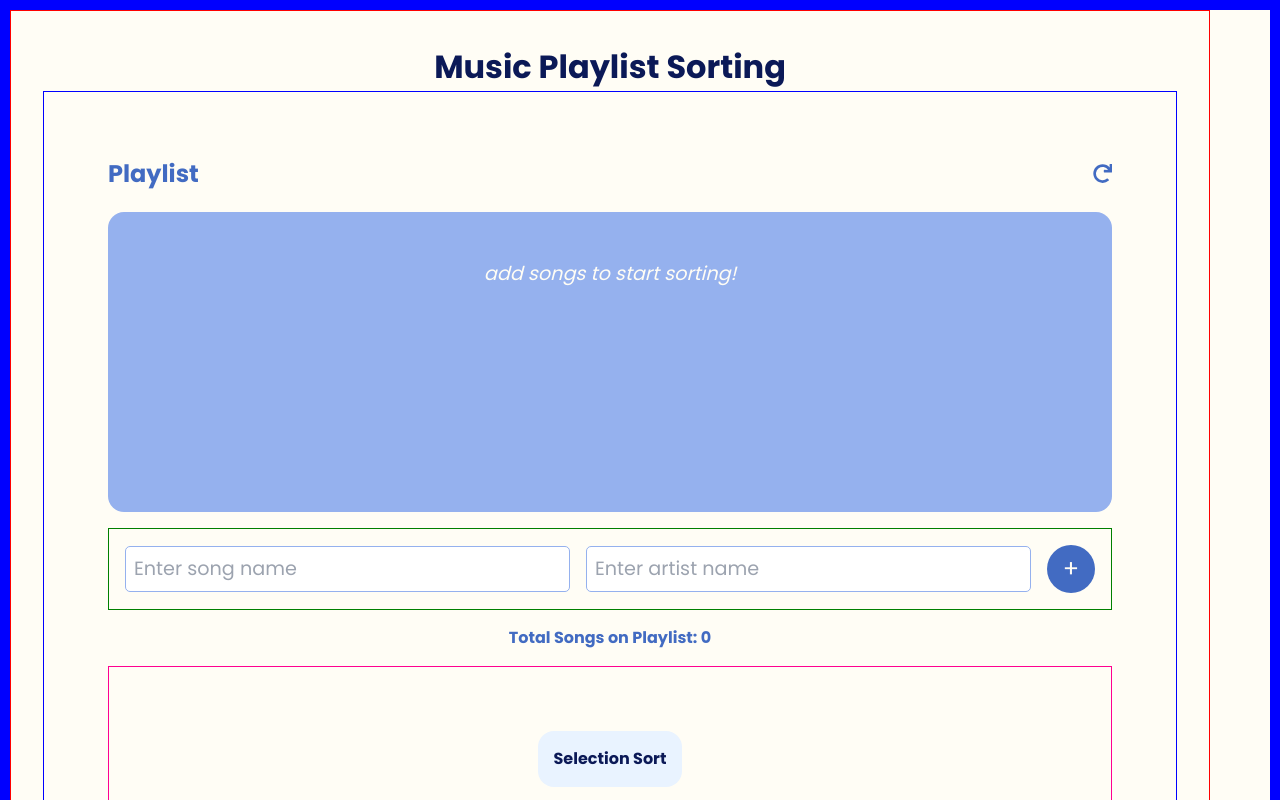
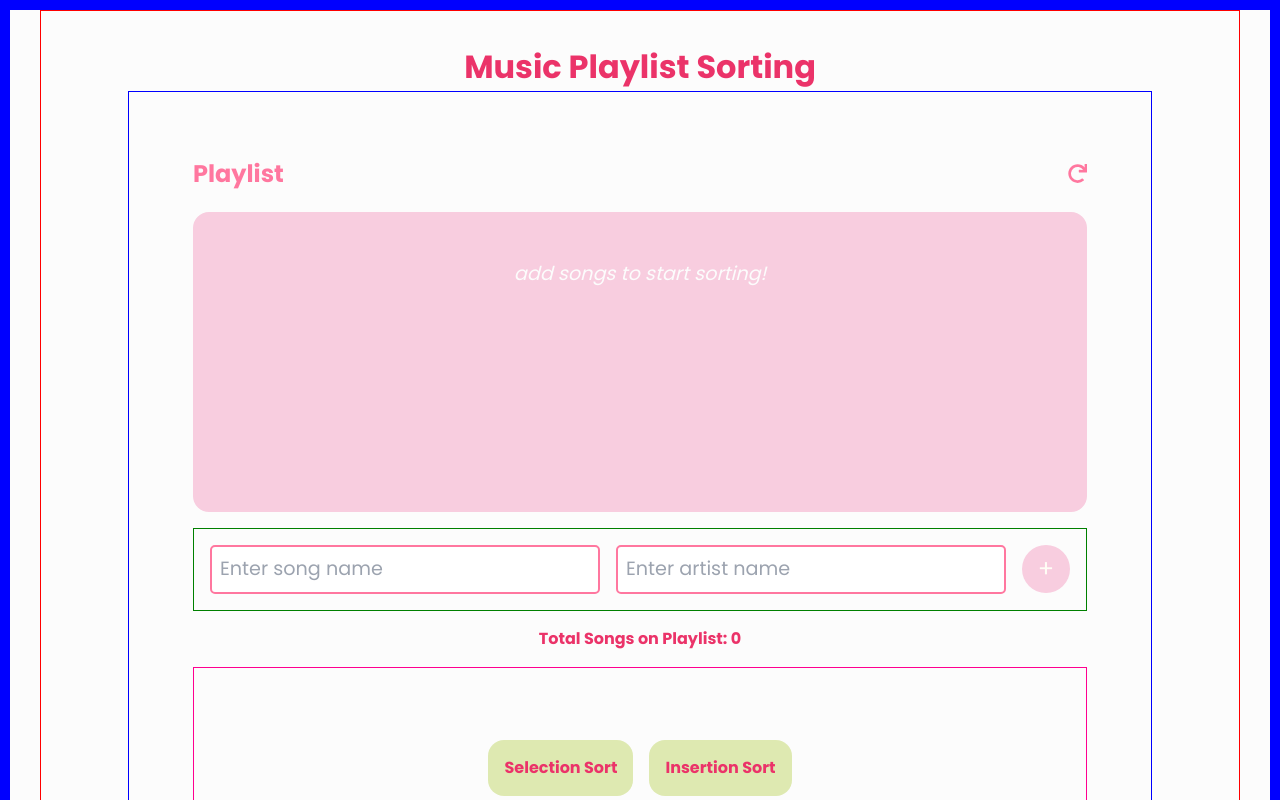
Before and after one commit to reyna-okamune/MusicPlaylistOrganizer, a Next.js app in the folder musicplaylistorganizer/: page / in a window 1280 px wide. Shown: the top 800 px of the page. Built offline with nearby package versions, Linux system fonts and the light colour scheme.

Commit message:
Added Insertion Sort Button

```diff
--- a/musicplaylistorganizer/app/globals.css
+++ b/musicplaylistorganizer/app/globals.css
@@ -3,8 +3,8 @@
 @tailwind utilities;
 
 :root {
-  --background: #fffdf5;
-  --foreground: #426bc2;
+  --background: #fcfcfc;
+  --foreground: #99bd05;
 }
 
 @media (prefers-color-scheme: dark) {
@@ -15,7 +15,6 @@
 }
 
 body {
-  color: var(--foreground);
   background: var(--background);
   font-family: Arial, Helvetica, sans-serif;
   min-height: 100vh;
@@ -46,6 +45,10 @@ body {
   border: 1px solid red;
   width: 100%;
   max-width: 1200px;
+  margin: 0 auto;
+  display: flex;
+  flex-direction: column;
+  align-items: center;
 }
 
 .playlist-container {
@@ -54,7 +57,7 @@ body {
 }
 
 .playlist-items-container {
-  background-color: #95b1ee;
+  background-color: #f8cddf;
   border-radius: 1rem;
   padding: 1rem;
   flex-direction: row;
@@ -77,24 +80,28 @@ body {
   justify-content: space-between;
   align-items: center;
   color: var(--background);
+  font-weight: bold;
+  font-size: 0.85rem;
   padding: 0.75rem;
 }
 
 h1 {
   font-size: 2rem;
-  color: #0b1957;
+  color: #eb3369;
   font-weight: bold;
   text-align: center;
 }
 
 h2 {
   font-size: 1.5rem;
+  color: #ff779f;
   font-weight: bold;
 }
 
 h3 {
   font-size: 1rem;
   font-weight: bold;
+  color: #eb3369;
 }
 
 .add-song-form {
@@ -111,7 +118,7 @@ h3 {
 .song-input,
 .artist-input {
   padding: 0.5rem;
-  border: 1px solid #95b1ee;
+  border: 2px solid #ff779f;
   border-radius: 5px;
   font-size: clamp(0.5rem, 1.5vw, 1.5rem);
   flex: 1;
@@ -122,7 +129,7 @@ h3 {
   width: 3rem;
   height: 3rem;
   padding: 0;
-  background-color: #426bc2;
+  background-color: #f8cddf;
   color: #fffdf5;
   font-size: 1.5rem;
   border-radius: 50%;
@@ -134,7 +141,7 @@ h3 {
 }
 
 .add-song-button:hover {
-  background-color: #0b1957;
+  background-color: #ff779f;
   color: #fffdf5;
 }
 
@@ -159,17 +166,17 @@ h3 {
 }
 
 .sort-button {
-  background-color: #e9f3ff;
+  background-color: rgba(153, 189, 5, 0.3);
   font-size: clamp(0.8rem, 1.5vw, 1rem);
   font-weight: bold;
-  color: #0b1957;
+  color: #eb3369;
   padding: 1rem;
+  margin: 0.5rem;
   border-radius: 1rem;
 }
 
 .sort-button:hover {
-  background-color: #426bc2;
-  color: #fffdf5;
+  background-color: rgba(153, 189, 5, 0.7);
 }
 
 .playlist-header {
@@ -184,13 +191,12 @@ h3 {
   border: none;
   cursor: pointer;
   font-size: 1.2rem;
-  color: #426bc2;
+  color: #ff779f;
   transition: color 0.3s ease;
   transition: transform 0.3s ease;
 }
 
 .refresh-button:hover {
-  color: #0b1957;
   transform: rotate(180deg);
   transition: transform 0.3s ease;
 
--- a/musicplaylistorganizer/app/page.tsx
+++ b/musicplaylistorganizer/app/page.tsx
@@ -11,9 +11,14 @@ export default function Home() {
   // Add song handler
   const handleAddSong = () => {
     if (newSongTitle && newArtistName) {
+      const capitalizedTitle = newSongTitle
+        .split(' ')
+        .map(word => word.charAt(0).toUpperCase() + word.slice(1).toLowerCase())
+        .join(' ');
+
       const newSong = {
-        id: crypto.randomUUID(),
-        title: newSongTitle,
+        id: Math.random().toString(36).substring(2, 15),
+        title: capitalizedTitle,
         artist: newArtistName
       };
       setOriginalSongs([...originalSongs, newSong]);
@@ -30,7 +35,6 @@ export default function Home() {
   };
 
   // Selection sort handler
-
   const selectionSort = () => {
     // copy songs array
     const songsCopy = [...songs];
@@ -55,6 +59,36 @@ export default function Home() {
   }
 
   // set sorted songs
+  setSongs(songsCopy);
+}
+
+// Insertion Sort Handler
+const insertionSort = () => {
+  // copy songs array
+  const songsCopy = [...songs];
+
+  // get size of songs array (songsCopy)
+  const n = songsCopy.length;
+
+  for (let i = 2; i <= n; i++) {
+    let sortMe = songsCopy[i - 1];
+    let j = i - 2;
+
+    while (j >= 0 && sortMe.title.toLowerCase() < songsCopy[j].title.toLowerCase()) {
+      songsCopy[j + 1] = songsCopy[j];
+      j--;
+    }
+    songsCopy[j + 1] = sortMe;
+  }
+
+  // set sorted songs
+  songsCopy.forEach(song => {
+    song.title = song.title
+      .split(' ')
+      .map(word => word.charAt(0).toUpperCase() + word.slice(1).toLowerCase())
+      .join(' ');
+  });
+
   setSongs(songsCopy);
 }
 
@@ -121,6 +155,7 @@ export default function Home() {
 
           <div className="sort-button-container">
             <div className="sort-button" onClick={selectionSort}>Selection Sort</div>
+            <div className="sort-button" onClick={insertionSort}>Insertion Sort</div>
           </div>
         </div>
       </div>
```
